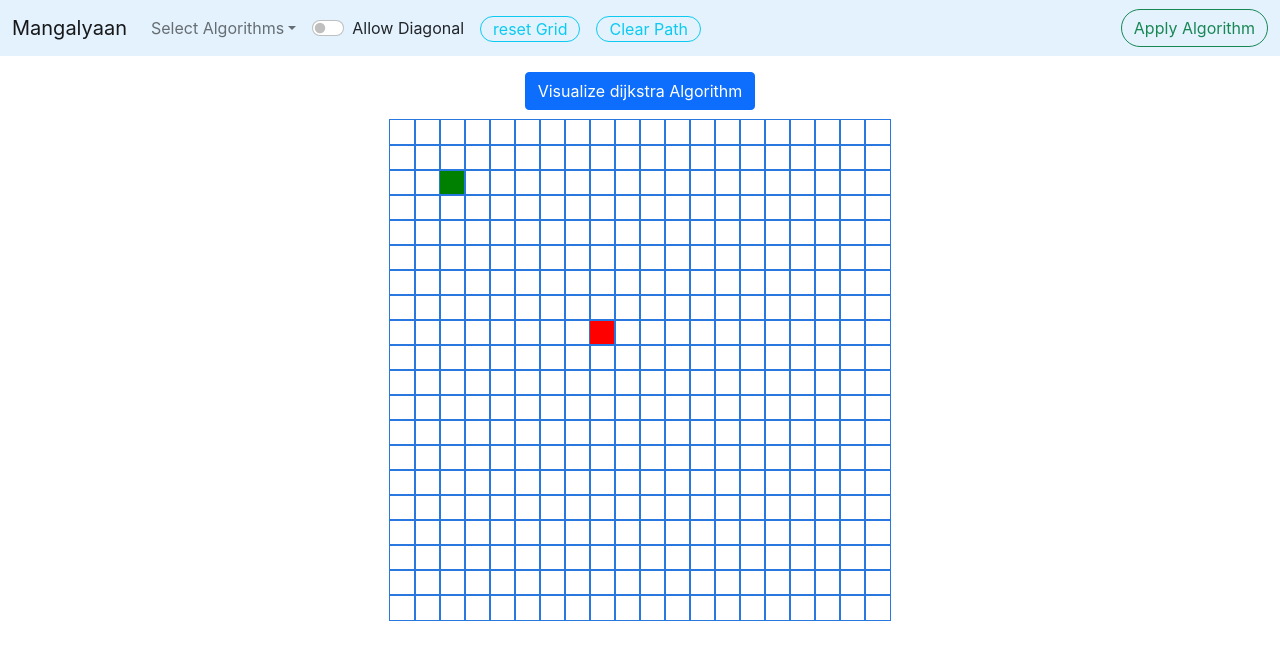
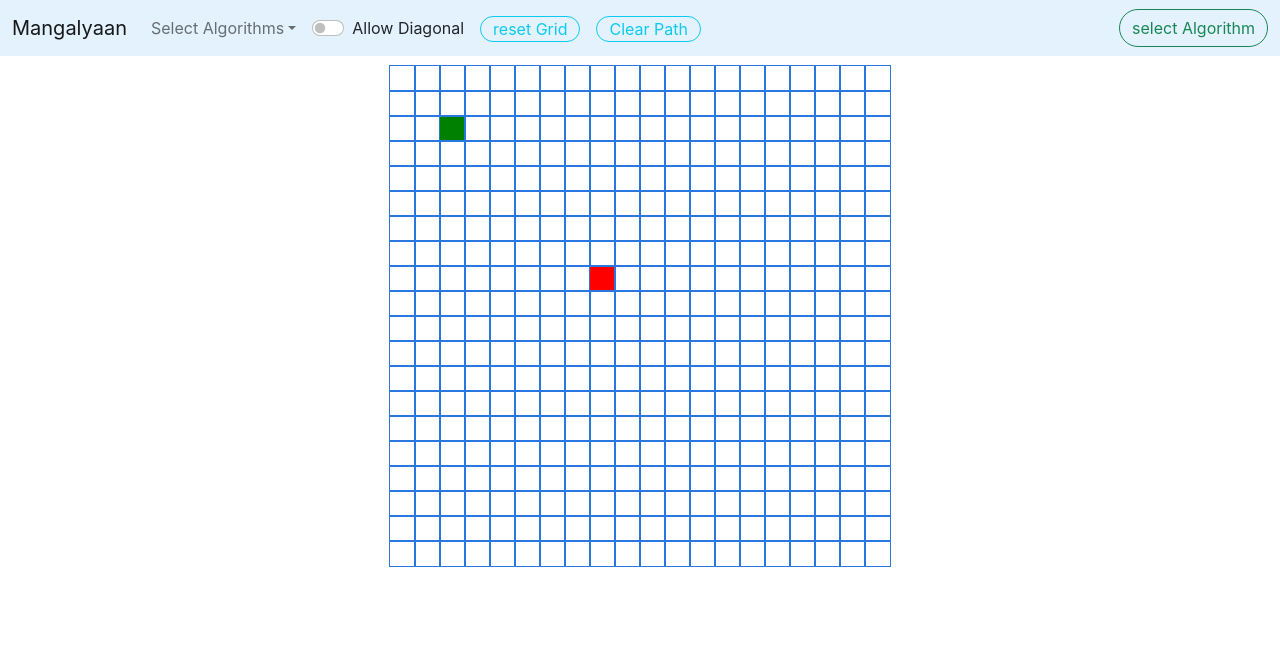
Before and after one commit to SinghAman1/mangalyaan, a React (Create React App) app: page / in a window 1280 px wide. Shown: the top 660 px of the page. Built offline with nearby package versions, Linux system fonts and the light colour scheme.

Commit message:
shift control to navbar

```diff
--- a/src/algorithms/bfs.js
+++ b/src/algorithms/bfs.js
@@ -48,7 +48,7 @@ export function BFS(grid, startNode, finishNode) {
   }
 
 
-export function getNodesInShortestPathOrder(finishNode) {
+export function getNodesInShortestPathOrderOfBFS(finishNode) {
 
   const nodesInShortestPathOrder = [];
   let currentNode = finishNode;
--- a/src/algorithms/dijkstra.js
+++ b/src/algorithms/dijkstra.js
@@ -86,7 +86,7 @@ function getAllNodes(grid) {
 
 // Backtracks from the finishNode to find the shortest path.
 // Only works when called *after* the dijkstra method above.
-export function getNodesInShortestPathOrder(finishNode) {
+export function getNodesInShortestPathOrderOfDijkstra(finishNode) {
   const nodesInShortestPathOrder = [];
   let currentNode = finishNode;
   while (currentNode !== null) {
--- a/src/navbar.js
+++ b/src/navbar.js
@@ -1,6 +1,22 @@
-const Navbar = (props) => {
-  // console.log( props);
-  return (
+ import React, { Component } from 'react';
+import { dijkstra } from './algorithms/dijkstra';
+ class Navbar extends Component {
+   state = {
+     currentAlgorithm : null,
+     message : 'select Algorithm'
+     }
+
+
+     selectAlgorithm= ( name )=>{
+       this.setState({ message : 'Apply'+ ' ' +name });
+       this.setState({  currentAlgorithm :name });
+        // console.log( this.props);
+
+
+     }
+   render() {
+
+     return (
       <div>
       <nav className="navbar navbar-expand-lg navbar-light navColor">
 <div className="container-fluid">
@@ -15,10 +31,10 @@ const Navbar = (props) => {
           Select Algorithms
         </a>
         <ul className="dropdown-menu" aria-labelledby="navbarDropdown">
-          <li><a className="dropdown-item" href="#">Dijkstra</a></li>
-          <li><a className="dropdown-item" href="#">Bfs</a></li>
-          <li><a className="dropdown-item" href="#">A*</a></li>
-          <li><a className="dropdown-item" href="#">Greedy Best First Search</a></li>
+          <li><a className="dropdown-item" id='startButtonDijkstra'   onClick={() =>this.selectAlgorithm( 'dijkstra')} href="#">Dijkstra</a></li>
+          <li><a className="dropdown-item" id='startButtonBFS'  onClick={() =>this.selectAlgorithm( 'BFS')} href="#">Bfs</a></li>
+          <li><a className="dropdown-item" id='startButtonAStar'  onClick={() =>this.selectAlgorithm( 'A*')} href="#">A*</a></li>
+          <li><a className="dropdown-item" id='startButtonGreedy'  onClick={() =>this.selectAlgorithm( 'Greedy best first')}  href="#">Greedy Best First Search</a></li>
         </ul>
       </li>
       <li className="nav-item mx-2">
@@ -30,25 +46,27 @@ const Navbar = (props) => {
            </div>
       </li>
       <li className="nav-item mx-2">
-      <button className="btn btn-outline-info rounded-pill py-0 mt-2" onClick={ props.resetGrid}> reset Grid</button>
+      <button className="btn btn-outline-info rounded-pill py-0 mt-2" onClick={ this.props.resetGrid}> reset Grid</button>
       </li>
       <li className="nav-item mx-2">
-      <button className="btn btn-outline-info rounded-pill py-0 mt-2" onClick={ props.clearPath}> Clear Path</button>
+      <button className="btn btn-outline-info rounded-pill py-0 mt-2" onClick={ this.props.clearPath}> Clear Path</button>
       </li>
 
 
     </ul>
 
 
-    <form className="d-flex">
+    {/* <form className="d-flex"> */}
       {/* <input className="form-control me-2" type="search" placeholder="Search" aria-label="Search"/> */}
-      <button className="btn btn-outline-success rounded-pill" type="submit">Apply Algorithm</button>
-    </form>
+      <button className="btn btn-outline-success rounded-pill"  id="actualStartButton" onClick={ ()=> this.props.visualizeAlgorithm(this.state.currentAlgorithm)}>{ this.state.message}</button>
+
   </div>
 </div>
 </nav>
 </div>
-   );
-}
 
-export default Navbar;
+      );
+   }
+ }
+
+ export default Navbar;
--- a/src/visulaizer/visualizer.js
+++ b/src/visulaizer/visualizer.js
@@ -1,7 +1,7 @@
 import React, { Component } from 'react';
-import { dijkstra, getNodesInShortestPathOrder } from '../algorithms/dijkstra';
+import { dijkstra, getNodesInShortestPathOrderOfDijkstra } from '../algorithms/dijkstra';
 import Navbar from '../navbar';
-// import {BFS,getNodesInShortestPathOrder} from '../algorithms/bfs';
+import {BFS,getNodesInShortestPathOrderOfBFS} from '../algorithms/bfs';
 import Node from '../node/node';
 
 import "./visualizer.css";
@@ -18,7 +18,7 @@ export default class Visualizer extends Component {
         grid: [],
         startchange: false,
         endchange: false,
-
+        currentAlgorithm: null,
       mouseIsPressed: false,
      }
 
@@ -148,23 +148,26 @@ export default class Visualizer extends Component {
     }
   }
 
-  visualizeDijkstra() {
+  visualizeAlgorithm =( name)=> {
     const {grid} = this.state;
     const startNode = grid[START_NODE_ROW][START_NODE_COL];
     const finishNode = grid[FINISH_NODE_ROW][FINISH_NODE_COL];
-    const visitedNodesInOrder = dijkstra(grid, startNode, finishNode);
-    // console.log( grid);
-    const nodesInShortestPathOrder = getNodesInShortestPathOrder(finishNode);
+    let visitedNodesInOrder; let nodesInShortestPathOrder;
+    // console.log( name);
+    if( name ==='dijkstra'){
+     visitedNodesInOrder = dijkstra(grid, startNode, finishNode);
+     nodesInShortestPathOrder = getNodesInShortestPathOrderOfDijkstra(finishNode);
+    }
+    else if( name ==='BFS')
+    {
+      visitedNodesInOrder = BFS(grid, startNode, finishNode);
+
+      nodesInShortestPathOrder = getNodesInShortestPathOrderOfBFS(finishNode);
+
+    }
     this.animateDijkstra(visitedNodesInOrder, nodesInShortestPathOrder);
   }
-  // visualizeBfs() {
-  //   const {grid} = this.state;
-  //   const startNode = grid[START_NODE_ROW][START_NODE_COL];
-  //   const finishNode = grid[FINISH_NODE_ROW][FINISH_NODE_COL];
-  //   const visitedNodesInOrder = BFS(grid, startNode, finishNode);
-  //   const nodesInShortestPathOrder = getNodesInShortestPathOrder(finishNode);
-  //   this.animateDijkstra(visitedNodesInOrder, nodesInShortestPathOrder);
-  // }
+
 
 
   resetGrid =( )=> {
@@ -222,17 +225,10 @@ export default class Visualizer extends Component {
              < Navbar
               clearPath= {this.clearPath}
               resetGrid = { this.resetGrid}
+              visualizeAlgorithm = { this.visualizeAlgorithm}
+               />
 
-               />
-          <button className=" btn btn-primary mt-3" onClick={() => this.visualizeDijkstra()}>
-          Visualize dijkstra Algorithm
-         </button>
-         {/* <button className=" btn btn-info mt-3 mx-3" onClick={() => this.resetGrid()}> */}
-          {/* Reset Grid
-        </button>
-         <button className=" btn btn-info mt-3 mx-3" onClick={() => this.clearPath()}>
-         clear path
-        </button>  */}
+
             <div className="grid">
             {grid.map((row, rowIdx) => {
               return (
```
